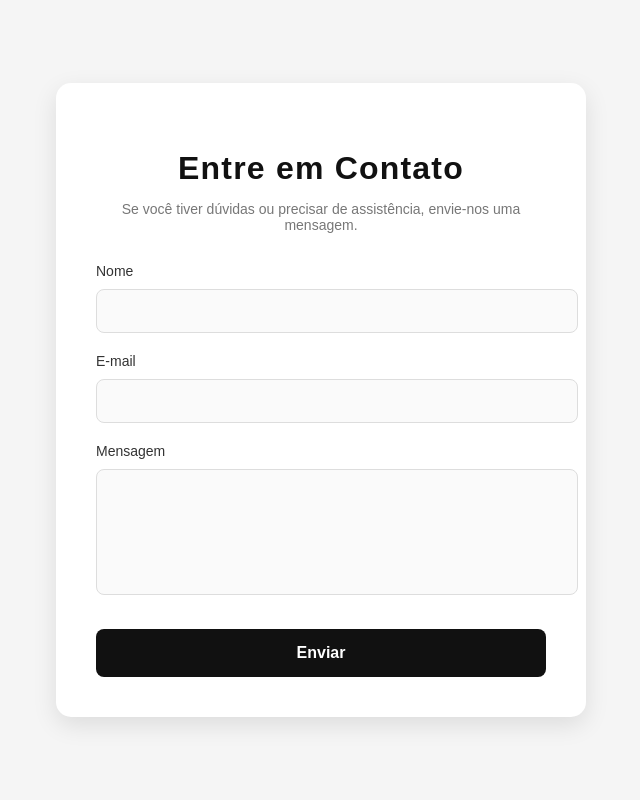
After one commit to DevGoulart/loja_fivem, a Flask app: page /contato in a window 1280 px wide. The commit adds this page. Shown: the whole page, without its empty margins (319-959 px from the left). Run offline with Flask 3, Linux system fonts and the light colour scheme.

Commit message:
add contact

```diff
--- a/app.py
+++ b/app.py
@@ -57,6 +57,17 @@ def register():
 @app.route('/sobre')
 def sobre():
     return render_template('sobre.html')
+
+#contact
+@app.route('/contato', methods=['GET', 'POST'])
+def contato():
+    if request.method == 'POST':
+        nome = request.form['name']
+        email = request.form['email']
+        mensagem = request.form['message']
+        # Lógica para enviar ou processar a mensagem pode ser adicionada aqui
+        return "Mensagem enviada com sucesso!"
+    return render_template('contact.html')
 
 # Página de produtos
 @app.route('/produtos')
--- /dev/null
+++ b/static/css/stylecont.css
@@ -0,0 +1,93 @@
+/* Estilo para a página de contato */
+body {
+    margin: 0;
+    padding: 0;
+    font-family: 'Arial', sans-serif;
+    background-color: #f5f5f5;
+    display: flex;
+    justify-content: center;
+    align-items: center;
+    height: 100vh;
+}
+
+/* Container central do formulário */
+.contact-container {
+    width: 100%;
+    max-width: 450px;
+    background-color: white;
+    padding: 40px;
+    border-radius: 15px;
+    box-shadow: 0 8px 24px rgba(0, 0, 0, 0.1);
+    text-align: center;
+}
+
+.contact-container h2 {
+    font-size: 32px;
+    margin-bottom: 10px;
+    color: #111;
+    font-weight: bold;
+    letter-spacing: 1.2px;
+}
+
+.contact-container p {
+    font-size: 14px;
+    color: #777;
+    margin-bottom: 30px;
+}
+
+/* Estilo para os campos de input e textarea */
+.input-group {
+    margin-bottom: 20px;
+    text-align: left;
+}
+
+.input-group label {
+    font-size: 14px;
+    color: #333;
+    margin-bottom: 5px;
+    display: block;
+}
+
+.input-group input,
+.input-group textarea {
+    width: 100%;
+    padding: 12px 15px;
+    border: 1px solid #ddd;
+    border-radius: 8px;
+    background-color: #fafafa;
+    transition: border-color 0.3s;
+    font-size: 16px;
+    margin-top: 5px;
+}
+
+.input-group input:focus,
+.input-group textarea:focus {
+    outline: none;
+    border-color: #111;
+    background-color: #fff;
+}
+
+/* Ajustes específicos para textarea */
+textarea {
+    resize: none;
+    height: 100px;
+}
+
+/* Estilo do botão de envio */
+button {
+    width: 100%;
+    padding: 15px;
+    background-color: #111;
+    color: white;
+    border: none;
+    border-radius: 8px;
+    font-size: 16px;
+    font-weight: bold;
+    cursor: pointer;
+    transition: background-color 0.3s ease;
+    margin-top: 10px;
+}
+
+button:hover {
+    background-color: #333;
+}
--- a/templates/base.html
+++ b/templates/base.html
@@ -17,6 +17,7 @@
             <a href="{{ url_for('sobre') }}" class="{% if request.path == '/sobre' %}active{% endif %}">Sobre</a>
             <a href="{{ url_for('produtos_page') }}" class="{% if request.path == '/produtos' %}active{% endif %}">Produtos</a>
             <a href="{{ url_for('carrinho_page') }}" class="{% if request.path == '/carrinho' %}active{% endif %}">Carrinho</a>
+            <a href="{{ url_for('contato') }}" class="{% if request.path == '/contato' %}active{% endif %}">Contato</a>
             <a href="{{ url_for('logout') }}">Logout</a>
         </nav>
     </header>
--- /dev/null
+++ b/templates/contact.html
@@ -0,0 +1,30 @@
+<!DOCTYPE html>
+<html lang="pt-BR">
+<head>
+    <meta charset="UTF-8">
+    <meta name="viewport" content="width=device-width, initial-scale=1.0">
+    <title>Contato</title>
+    <link rel="stylesheet" href="{{ url_for('static', filename='css/stylecont.css') }}">
+</head>
+<body>
+    <div class="contact-container">
+        <h2>Entre em Contato</h2>
+        <p>Se você tiver dúvidas ou precisar de assistência, envie-nos uma mensagem.</p>
+        <form method="POST">
+            <div class="input-group">
+                <label for="name">Nome</label>
+                <input type="text" id="name" name="name" required>
+            </div>
+            <div class="input-group">
+                <label for="email">E-mail</label>
+                <input type="email" id="email" name="email" required>
+            </div>
+            <div class="input-group">
+                <label for="message">Mensagem</label>
+                <textarea id="message" name="message" rows="5" required></textarea>
+            </div>
+            <button type="submit">Enviar</button>
+        </form>
+    </div>
+</body>
+</html>
```
